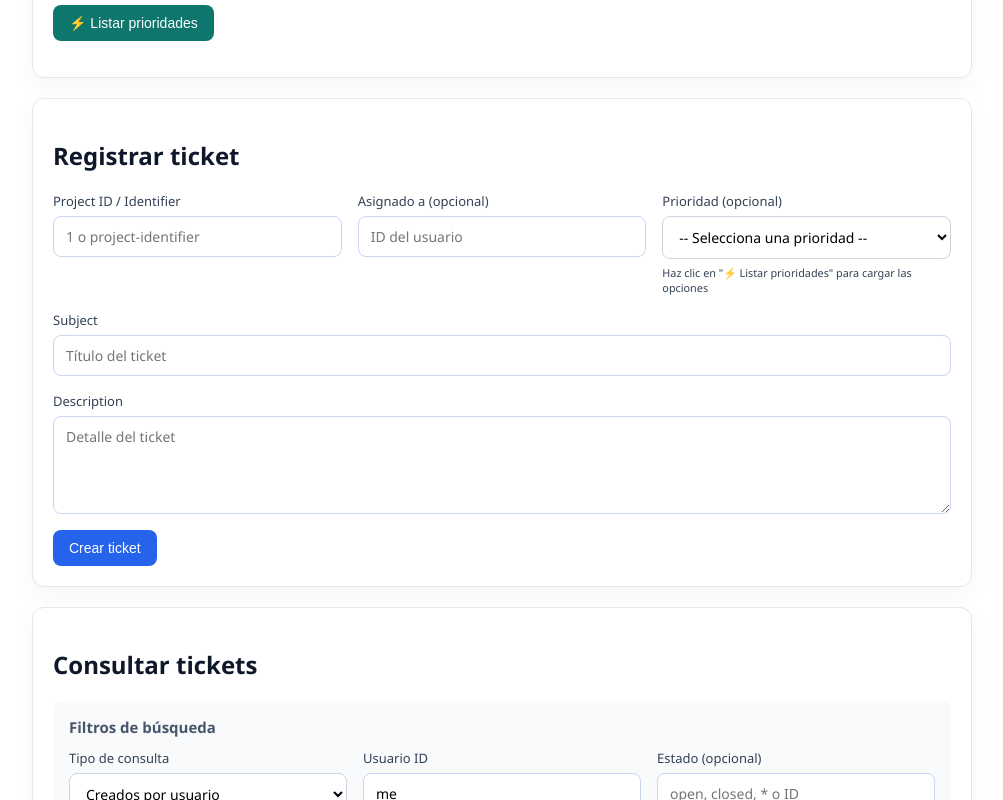
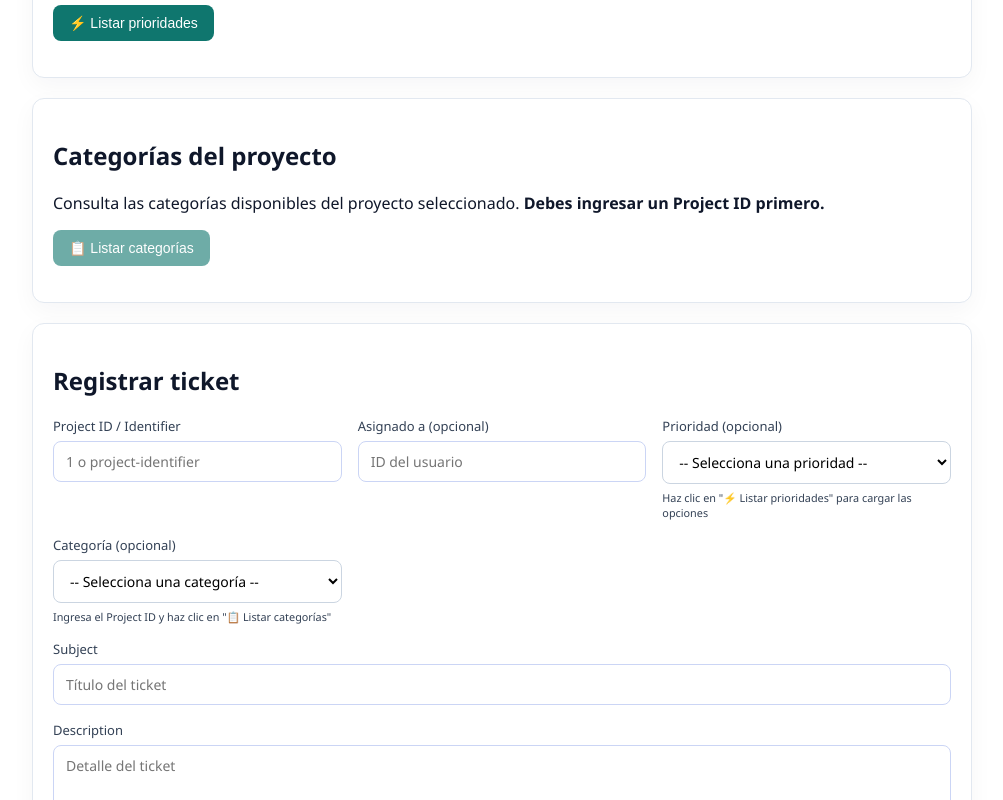
Before and after one commit to luisgaliciadev/angular-test-api-redmine, an Angular app: page / in a window 1280 px wide. Shown: the part 960-1760 px from the top of the page, without its empty margins (138-1141 px from the left). Built offline with nearby package versions, Linux system fonts and the light colour scheme.

Commit message:
- Get categories - Set category

```diff
--- a/src/app/app.component.html
+++ b/src/app/app.component.html
@@ -149,6 +149,36 @@
   </section>
 
   <section class="card">
+    <h2>Categorías del proyecto</h2>
+    <p>Consulta las categorías disponibles del proyecto seleccionado. <strong>Debes ingresar un Project ID primero.</strong></p>
+
+    <button class="secondary" (click)="fetchCategories()" [disabled]="isLoadingCategories || !projectId">
+      {{ isLoadingCategories ? "Cargando..." : "📋 Listar categorías" }}
+    </button>
+
+    <div class="messages">
+      <p class="error" *ngIf="errorMessage && !categories.length">{{ errorMessage }}</p>
+      <p class="success" *ngIf="successMessage">{{ successMessage }}</p>
+    </div>
+
+    <div class="list" *ngIf="categories.length">
+      <article class="category" *ngFor="let category of categories">
+        <div class="category__header">
+          <strong>{{ category.name }}</strong>
+          <span class="badge">ID: {{ category.id }}</span>
+        </div>
+        <div class="category__details" *ngIf="category.assigned_to">
+          <span><strong>Asignado a:</strong> {{ category.assigned_to.name }}</span>
+        </div>
+      </article>
+    </div>
+
+    <div class="no-results" *ngIf="!isLoadingCategories && categories.length === 0 && successMessage">
+      <p>📭 {{ successMessage }}</p>
+    </div>
+  </section>
+
+  <section class="card">
     <h2>Registrar ticket</h2>
     <div class="grid">
       <label>
@@ -178,6 +208,16 @@
           </option>
         </select>
         <small *ngIf="!priorities.length">Haz clic en "⚡ Listar prioridades" para cargar las opciones</small>
+      </label>
+      <label>
+        Categoría (opcional)
+        <select [(ngModel)]="categoryId" name="categoryId">
+          <option value="">-- Selecciona una categoría --</option>
+          <option *ngFor="let category of categories" [value]="category.id">
+            {{ category.name }}
+          </option>
+        </select>
+        <small *ngIf="!categories.length">Ingresa el Project ID y haz clic en "📋 Listar categorías"</small>
       </label>
       <label class="span-2">
         Subject
--- a/src/app/app.component.ts
+++ b/src/app/app.component.ts
@@ -67,6 +67,17 @@ interface RedminePrioritiesResponse {
   issue_priorities: RedminePriority[];
 }
 
+interface RedmineCategory {
+  id: number;
+  name: string;
+  project?: { id: number; name: string };
+  assigned_to?: RedmineUser;
+}
+
+interface RedmineCategoriesResponse {
+  issue_categories: RedmineCategory[];
+}
+
 @Component({
   selector: 'app-root',
   templateUrl: './app.component.html',
@@ -83,6 +94,7 @@ export class AppComponent {
   description = '';
   assignedToId = '';
   priorityId = '';
+  categoryId = '';
 
   // Filtros de consulta
   filterType: 'author' | 'assigned' | 'all' = 'author';
@@ -95,11 +107,13 @@ export class AppComponent {
   projects: RedmineProject[] = [];
   users: RedmineUser[] = [];
   priorities: RedminePriority[] = [];
+  categories: RedmineCategory[] = [];
   isCreating = false;
   isLoading = false;
   isLoadingProjects = false;
   isLoadingUsers = false;
   isLoadingPriorities = false;
+  isLoadingCategories = false;
   isTesting = false;
   errorMessage = '';
   successMessage = '';
@@ -168,6 +182,10 @@ export class AppComponent {
       issuePayload['priority_id'] = this.priorityId;
     }
 
+    if (this.categoryId) {
+      issuePayload['category_id'] = this.categoryId;
+    }
+
     this.isCreating = true;
     this.http
       .post(url, { issue: issuePayload }, { headers: this.buildHeaders() })
@@ -178,6 +196,7 @@ export class AppComponent {
           this.description = '';
           this.assignedToId = '';
           this.priorityId = '';
+          this.categoryId = '';
         },
         error: (error) => {
           this.errorMessage = this.toErrorMessage(error);
@@ -314,6 +333,42 @@ export class AppComponent {
       });
   }
 
+  fetchCategories(): void {
+    this.resetMessages();
+    if (!this.baseUrl || !this.apiKey) {
+      this.errorMessage = 'Completa baseUrl y apiKey.';
+      return;
+    }
+
+    if (!this.projectId) {
+      this.errorMessage = 'Debes seleccionar un proyecto primero para cargar sus categorías.';
+      return;
+    }
+
+    const url = `${this.normalizeBaseUrl(this.baseUrl)}/projects/${this.projectId}/issue_categories.json`;
+
+    this.isLoadingCategories = true;
+    this.http
+      .get<RedmineCategoriesResponse>(url, { headers: this.buildHeaders() })
+      .subscribe({
+        next: (response) => {
+          this.categories = response.issue_categories || [];
+          if (this.categories.length === 0) {
+            this.successMessage = 'El proyecto no tiene categorías configuradas.';
+          } else {
+            this.successMessage = `Se encontraron ${this.categories.length} categorías.`;
+          }
+        },
+        error: (error) => {
+          this.isLoadingCategories = false;
+          this.errorMessage = this.toErrorMessage(error);
+        },
+        complete: () => {
+          this.isLoadingCategories = false;
+        },
+      });
+  }
+
   private buildHeaders(): HttpHeaders {
     return new HttpHeaders({
       'Content-Type': 'application/json',
```
